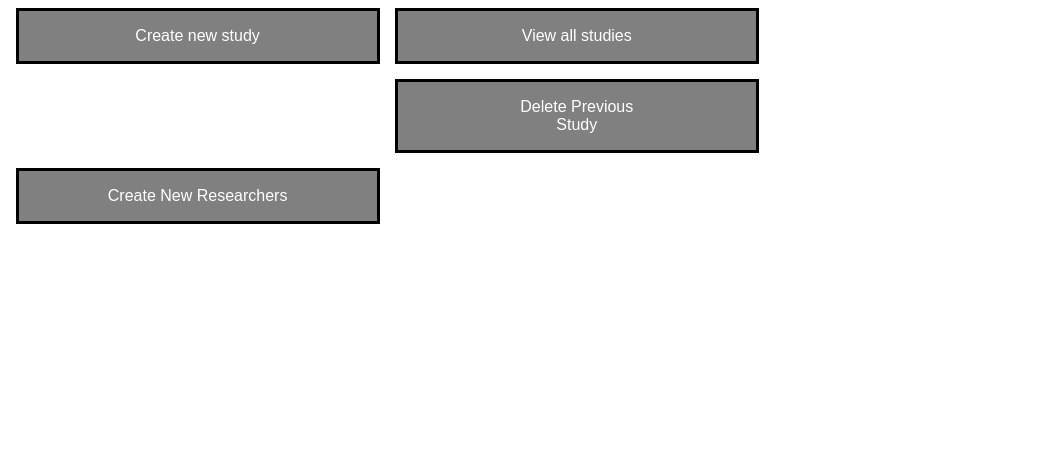
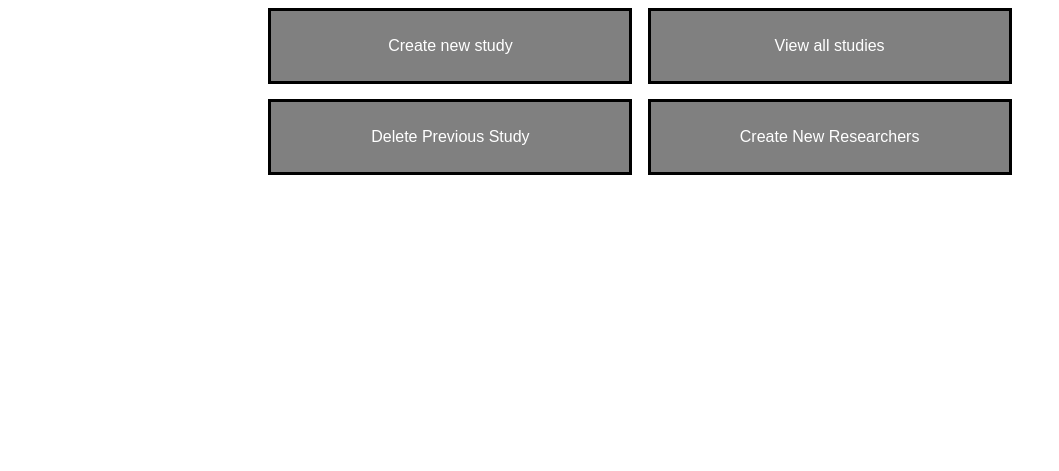
Before and after one commit to Amianate/400003165, a PHP site: page /tpl/gmDashboard.html in a window 1280 px wide. Shown: the part 168-639 px from the top of the page, without its empty margins (0-1059 px from the left). Run offline with PHP 8.4, Linux system fonts and the light colour scheme.

Commit message:
Button beginning

```diff
--- a/css/style.css
+++ b/css/style.css
@@ -136,7 +136,9 @@ body {
 
 .panels{
     display: grid;
-    grid-template-columns: 30% 30%;
+    margin: 0% 20%;
+    align-items: center;
+    grid-template-columns: 50% 50%;
 
 }
 
@@ -147,6 +149,7 @@ body {
     text-align: center;
     background-color: gray;
     margin: 2%;
+    padding: 10px 5px;
     vertical-align: middle;
     border-style: solid;
     border-color: black;
--- a/tpl/gmDashboard.html
+++ b/tpl/gmDashboard.html
@@ -30,10 +30,9 @@
                         <p>View all studies</p>
                     </a>
                 </div>
-                <br>
                 <div class="panel-3">
                     <a href="nothing">
-                        <p>Delete Previous<br> Study</p>
+                        <p>Delete Previous Study</p>
                     </a>
                 </div>
 
```
